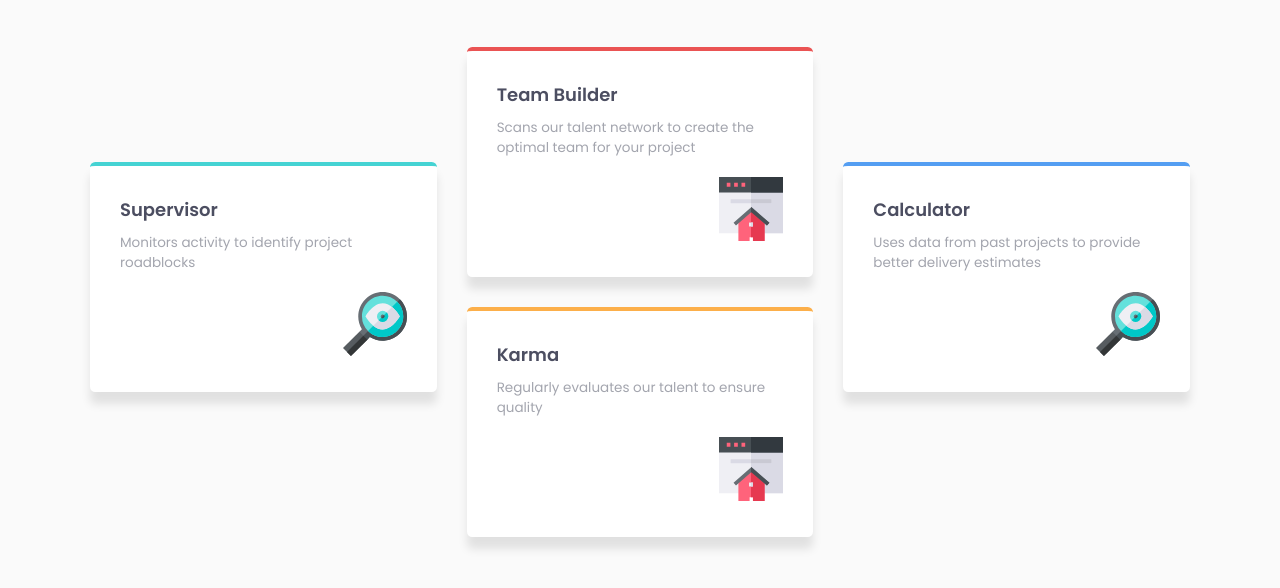
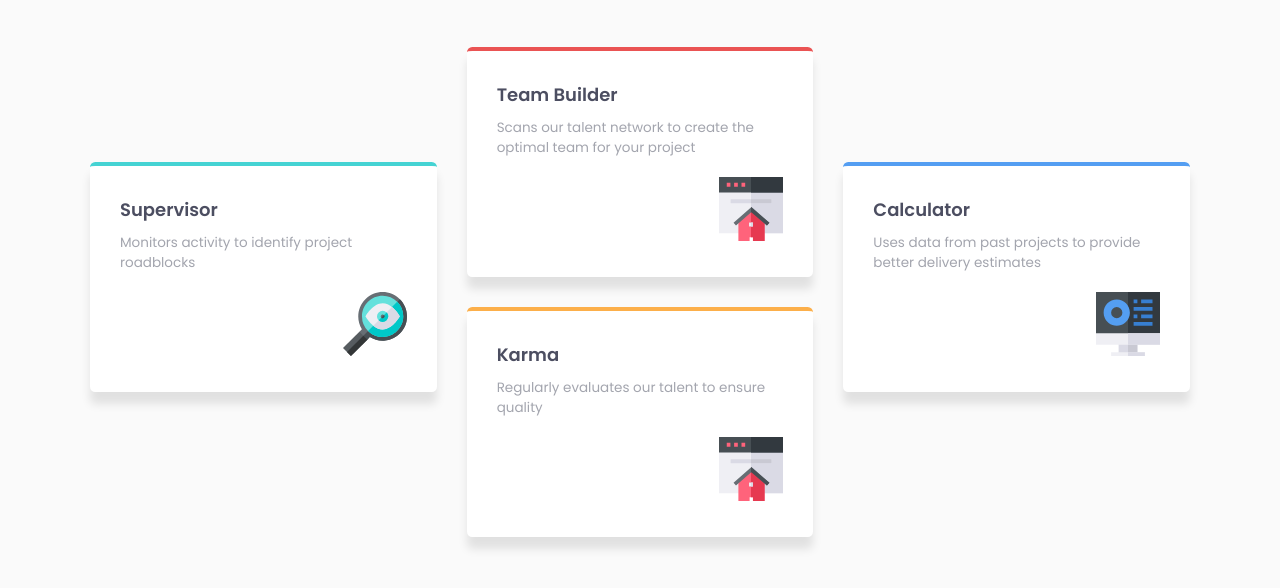
Before and after one commit to Pranto-Bapary/four-card-feature-section, a plain HTML site: page index.html in a window 1280 px wide. Shown: the part 192-780 px from the top of the page. Drawn offline with Linux system fonts and the light colour scheme.

Commit message:
fixed icon and changed readme

```diff
--- a/index.html
+++ b/index.html
@@ -75,7 +75,7 @@
           <p class="card-description">Uses data from past projects to provide better delivery estimates</p>
         </div>
         <div class="card-image">
-          <img src="images/icon-supervisor.svg" alt="icon">
+          <img src="images/icon-calculator.svg" alt="icon">
         </div>
       </div>
       <!-- Card Blue End -->
```
Also changed, not shown: 1 other file.
